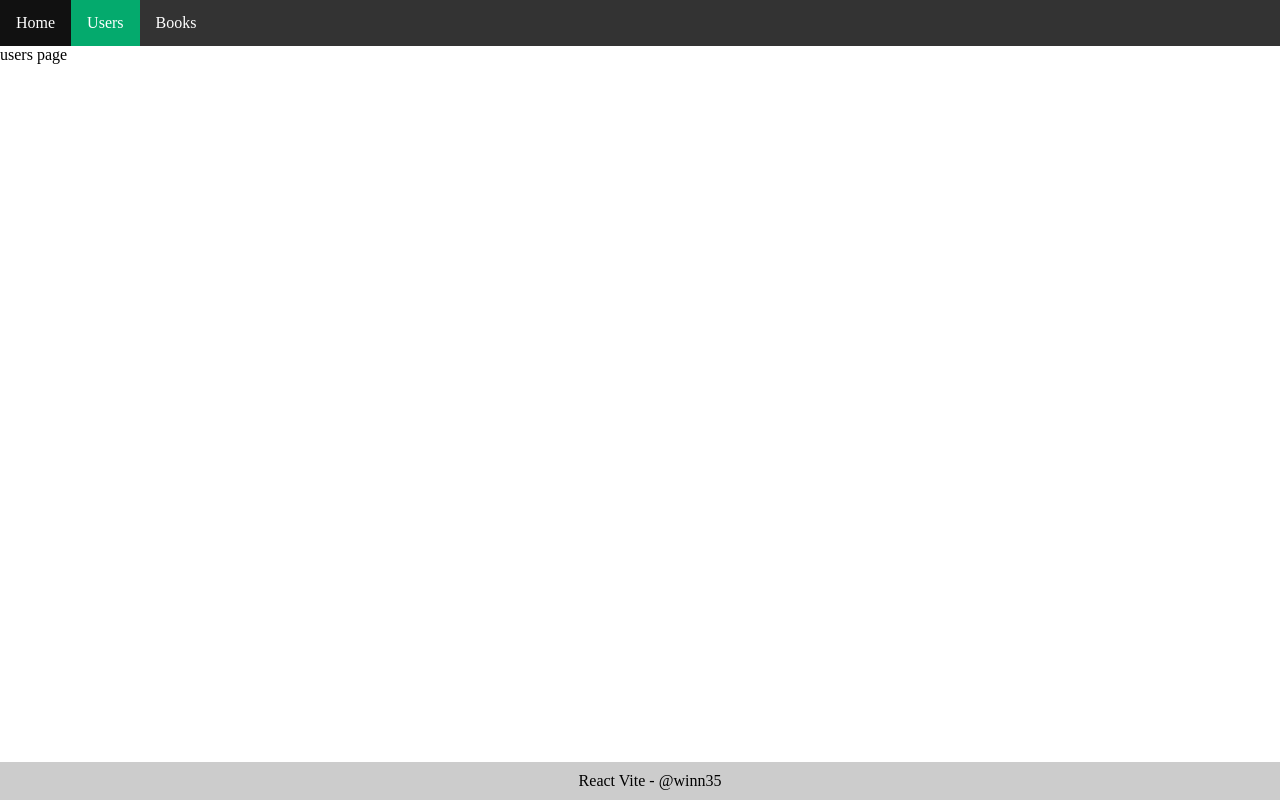
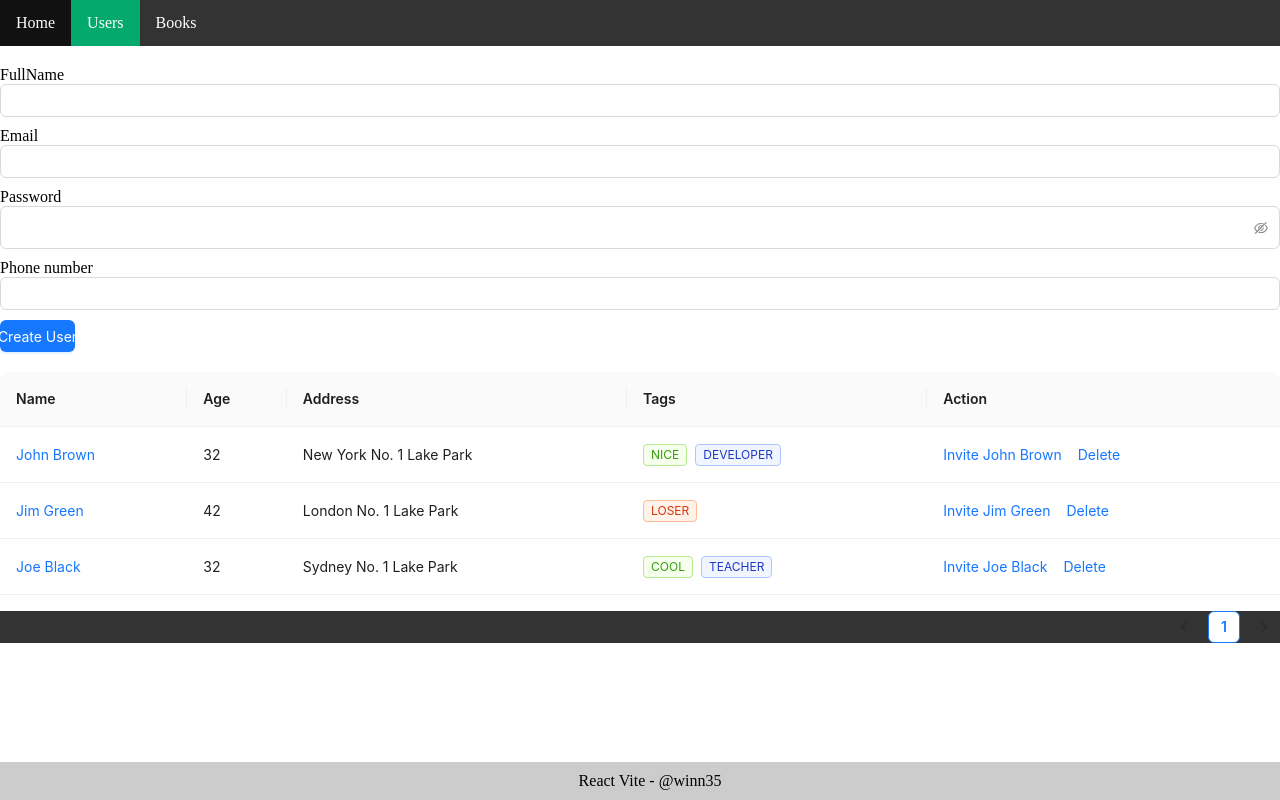
Before and after one commit to winncr35/react-vite-win, a React (Vite) app: page /users in a window 1280 px wide. Built offline with nearby package versions, Linux system fonts and the light colour scheme.

Commit message:
video 68

```diff
--- a/package.json
+++ b/package.json
@@ -15,6 +15,8 @@
     "preview": "vite preview"
   },
   "dependencies": {
+    "@ant-design/icons": "5.3.7",
+    "antd": "5.18.1",
     "react": "18.3.1",
     "react-dom": "18.3.1",
     "react-router-dom": "6.23.1"
--- /dev/null
+++ b/src/components/user/user.form.jsx
@@ -0,0 +1,49 @@
+import { Input } from 'antd'
+import { Button } from "antd";
+import { useState } from 'react';
+const UserForm = () => {
+    const [fullName, setFullName] = useState("")
+    const [email, setEmail] = useState("")
+    const [passWord, setPassWord] = useState("")
+    const [phone, setPhone] = useState("")
+
+
+    const handleClickBtn = () => {
+        console.log("Check state: ", { fullName, email, passWord, phone })
+
+    }
+
+    return (
+        <div className="user-form" style={{ margin: "20px 0" }} >
+            <div style={{ display: "flex", gap: "10px", flexDirection: "column" }}>
+                <div>
+                    <span>FullName</span>
+                    <Input
+                        value={fullName}
+                        onChange={(event) => { setFullName(event.target.value) }}
+                    />
+                </div>
+                <div>
+                    <span>Email</span>
+                    <Input value={email}
+                        onChange={(event) => { setEmail(event.target.value) }} />
+                </div>
+                <div>
+                    <span>Password</span>
+                    <Input.Password value={passWord}
+                        onChange={(event) => { setPassWord(event.target.value) }} />
+                </div>
+                <div>
+                    <span>Phone number</span>
+                    <Input value={phone}
+                        onChange={(event) => { setPhone(event.target.value) }} />
+                </div>
+                <div>
+                    <Button type="primary"
+                        onClick={handleClickBtn} > Create User</Button>
+                </div>
+            </div>
+        </div>
+    )
+}
+export default UserForm;
--- /dev/null
+++ b/src/components/user/user.table.jsx
@@ -0,0 +1,80 @@
+import { Space, Table, Tag } from 'antd';
+
+
+
+const UserTable = () => {
+    const columns = [
+        {
+            title: 'Name',
+            dataIndex: 'name',
+            key: 'name',
+            render: text => <a>{text}</a>,
+        },
+        {
+            title: 'Age',
+            dataIndex: 'age',
+            key: 'age',
+        },
+        {
+            title: 'Address',
+            dataIndex: 'address',
+            key: 'address',
+        },
+        {
+            title: 'Tags',
+            key: 'tags',
+            dataIndex: 'tags',
+            render: (_, { tags }) => (
+                <>
+                    {tags.map(tag => {
+                        let color = tag.length > 5 ? 'geekblue' : 'green';
+                        if (tag === 'loser') {
+                            color = 'volcano';
+                        }
+                        return (
+                            <Tag color={color} key={tag}>
+                                {tag.toUpperCase()}
+                            </Tag>
+                        );
+                    })}
+                </>
+            ),
+        },
+        {
+            title: 'Action',
+            key: 'action',
+            render: (_, record) => (
+                <Space size="middle">
+                    <a>Invite {record.name}</a>
+                    <a>Delete</a>
+                </Space>
+            ),
+        },
+    ];
+    const data = [
+        {
+            key: '1',
+            name: 'John Brown',
+            age: 32,
+            address: 'New York No. 1 Lake Park',
+            tags: ['nice', 'developer'],
+        },
+        {
+            key: '2',
+            name: 'Jim Green',
+            age: 42,
+            address: 'London No. 1 Lake Park',
+            tags: ['loser'],
+        },
+        {
+            key: '3',
+            name: 'Joe Black',
+            age: 32,
+            address: 'Sydney No. 1 Lake Park',
+            tags: ['cool', 'teacher'],
+        },
+    ];
+    return (<Table columns={columns} dataSource={data} />)
+
+}
+export default UserTable
--- a/src/pages/user.jsx
+++ b/src/pages/user.jsx
@@ -1,7 +1,16 @@
+import UserForm from "../components/user/user.form";
+import UserTable from "../components/user/user.table";
+
 const UsersPage = () => {
 
     return (
-        <div>users page</div>
+        <div>
+            <div>
+
+                <UserForm />
+                <UserTable />
+            </div>
+        </div>
     )
 }
 
```
Also changed, not shown: 1 other file (tests, documents, lock files or other folders).
